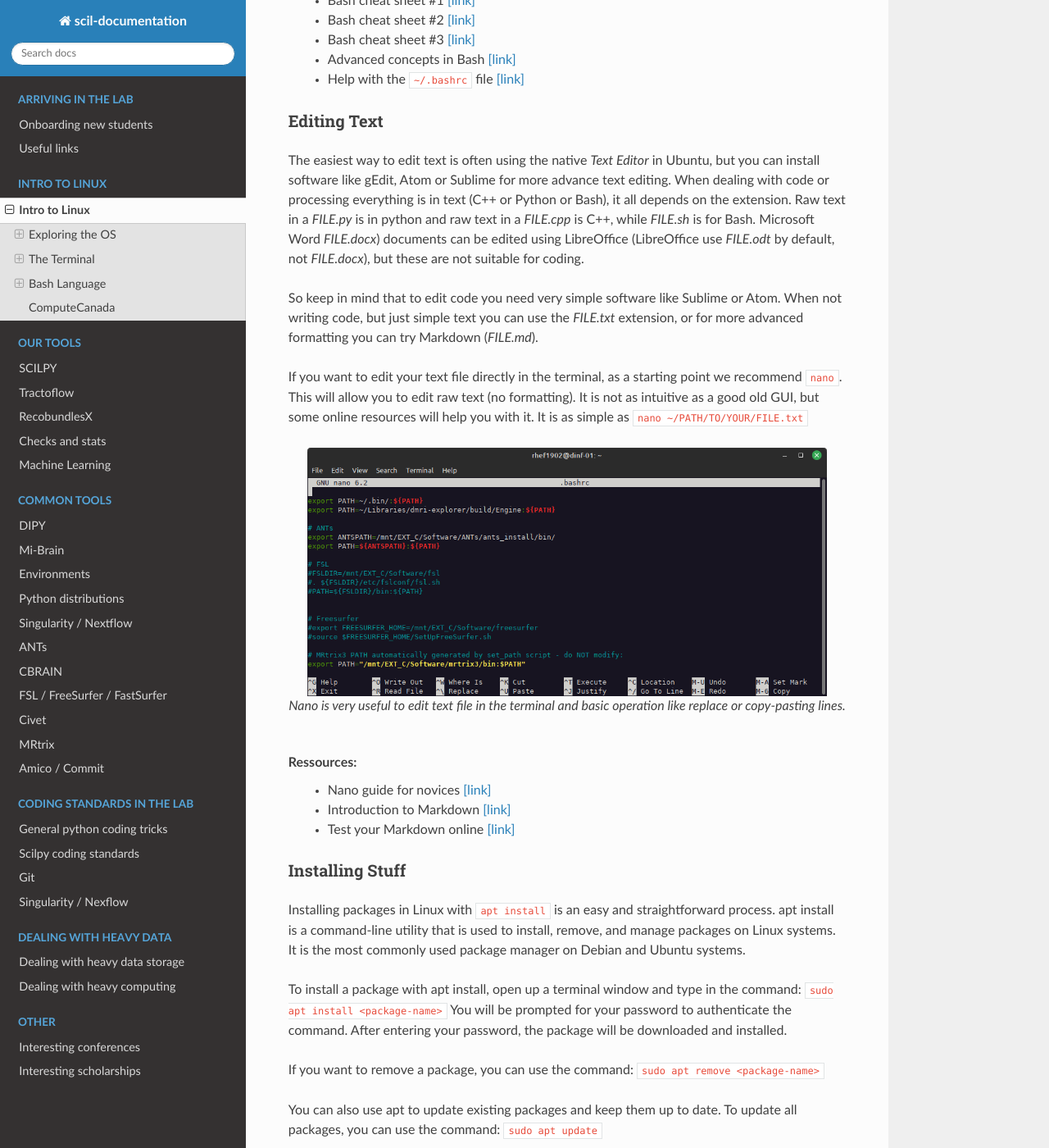
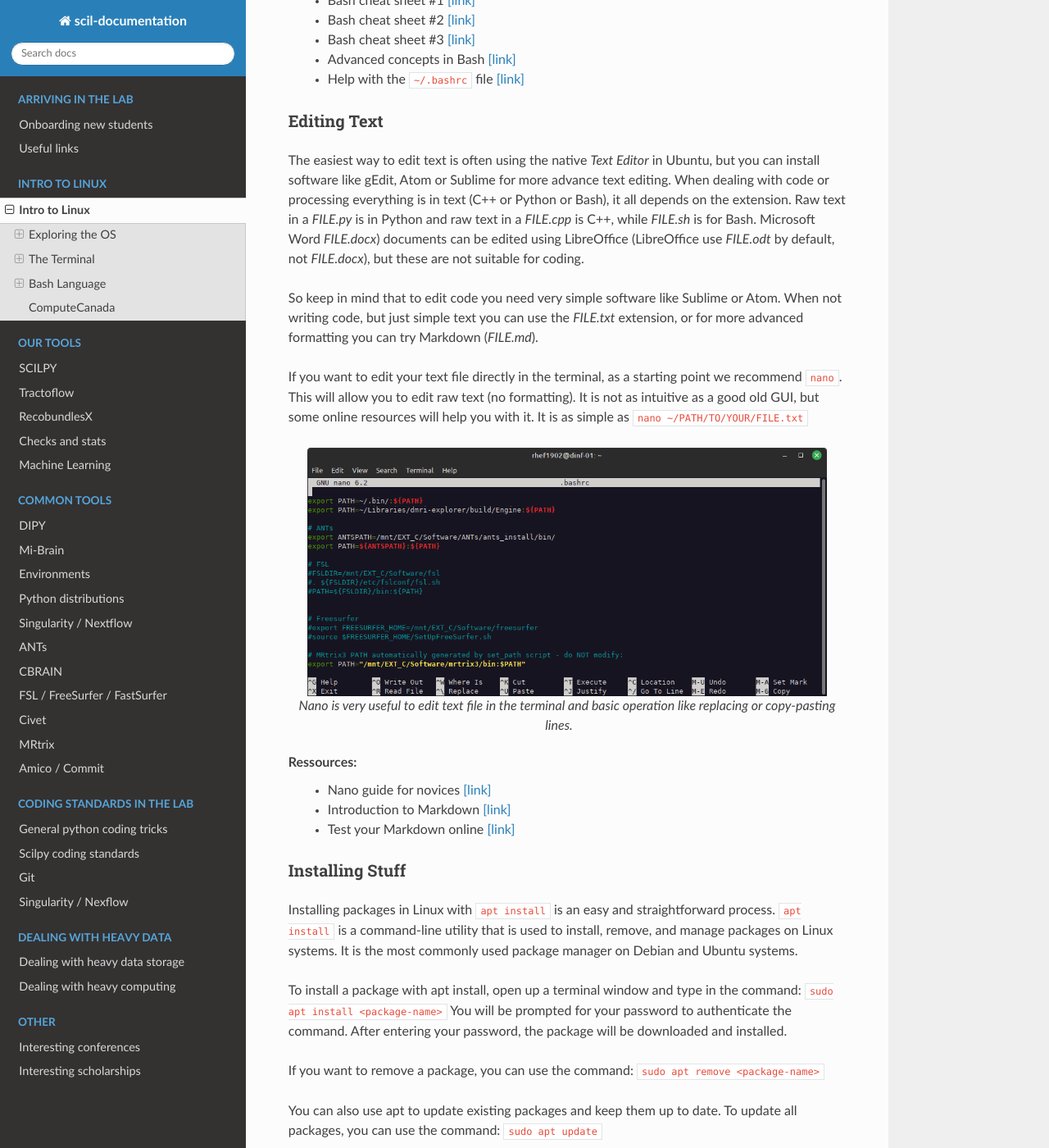
Before and after one commit to scilus/scil-documentation, a Sphinx documentation site: the page built from source/intro_to/explore_os.rst, in a window 1280 px wide and 1400 px high, scrolled down 5271 px. Shown: the whole window at 82% size. Built offline with Sphinx 7.4.7 and the Read the Docs theme 2.0.0, drawn with Linux system fonts in a browser that asks for light colours; some of the changed text lies outside the part shown.

Commit message:
Fix typo

```diff
--- a/source/intro_to/explore_os.rst
+++ b/source/intro_to/explore_os.rst
@@ -65,7 +65,7 @@
     :scale: 40 %
     :align: center
 
-    The software Center allows you to install much useful software often less related to coding and programming.
+    The Software Center allows you to install much useful software often less related to coding and programming.
 
 
 The Terminal
@@ -103,7 +103,7 @@
 
 Editing Text
 -----------------------
-The easiest way to edit text is often using the native *Text Editor* in Ubuntu, but you can install software like gEdit, Atom or Sublime for more advance text editing. When dealing with code or processing everything is in text (C++ or Python or Bash), it all depends on the extension. Raw text in a *FILE.py* is in python and raw text in a *FILE.cpp* is C++, while *FILE.sh* is for Bash. Microsoft Word *FILE.docx*) documents can be edited using LibreOffice (LibreOffice use *FILE.odt* by default, not *FILE.docx*), but these are not suitable for coding.
+The easiest way to edit text is often using the native *Text Editor* in Ubuntu, but you can install software like gEdit, Atom or Sublime for more advance text editing. When dealing with code or processing everything is in text (C++ or Python or Bash), it all depends on the extension. Raw text in a *FILE.py* is in Python and raw text in a *FILE.cpp* is C++, while *FILE.sh* is for Bash. Microsoft Word *FILE.docx*) documents can be edited using LibreOffice (LibreOffice use *FILE.odt* by default, not *FILE.docx*), but these are not suitable for coding.
 
 So keep in mind that to edit code you need very simple software like Sublime or Atom. When not writing code, but just simple text you can use the *FILE.txt* extension, or for more advanced formatting you can try Markdown (*FILE.md*).
 
@@ -113,7 +113,7 @@
     :scale: 65 %
     :align: center
 
-    Nano is very useful to edit text file in the terminal and basic operation like replace or copy-pasting lines.
+    Nano is very useful to edit text file in the terminal and basic operation like replacing or copy-pasting lines.
 
 
 **Ressources:**
@@ -123,7 +123,7 @@
 
 Installing Stuff
 -----------------------
-Installing packages in Linux with :bash:`apt install` is an easy and straightforward process. apt install is a command-line utility that is used to install, remove, and manage packages on Linux systems. It is the most commonly used package manager on Debian and Ubuntu systems.
+Installing packages in Linux with :bash:`apt install` is an easy and straightforward process. :bash:`apt install` is a command-line utility that is used to install, remove, and manage packages on Linux systems. It is the most commonly used package manager on Debian and Ubuntu systems.
 
 To install a package with apt install, open up a terminal window and type in the command:
 :bash:`sudo apt install <package-name>`
```
Also changed, not shown: other parts of source/intro_to/explore_os.rst (+1 -1 lines).
